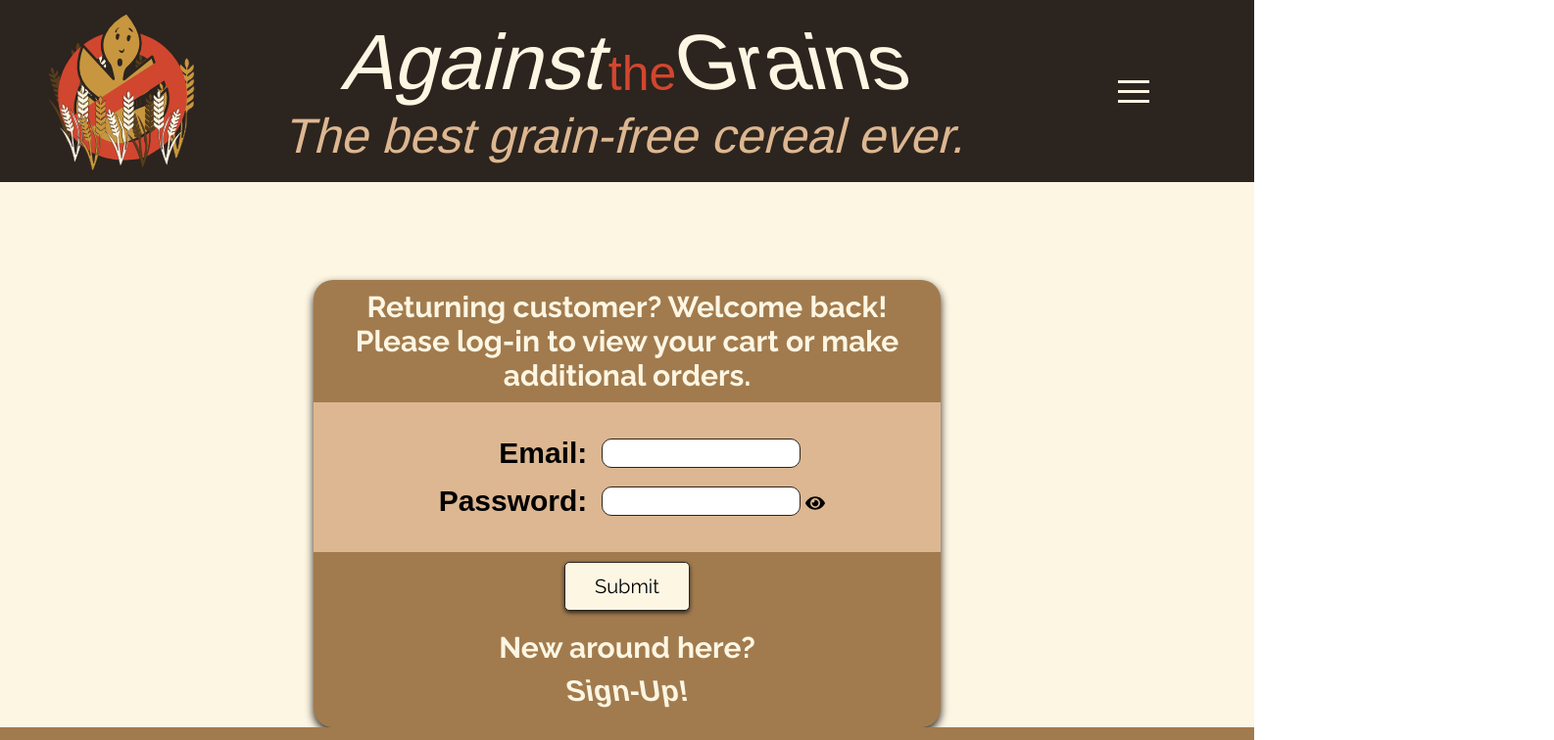
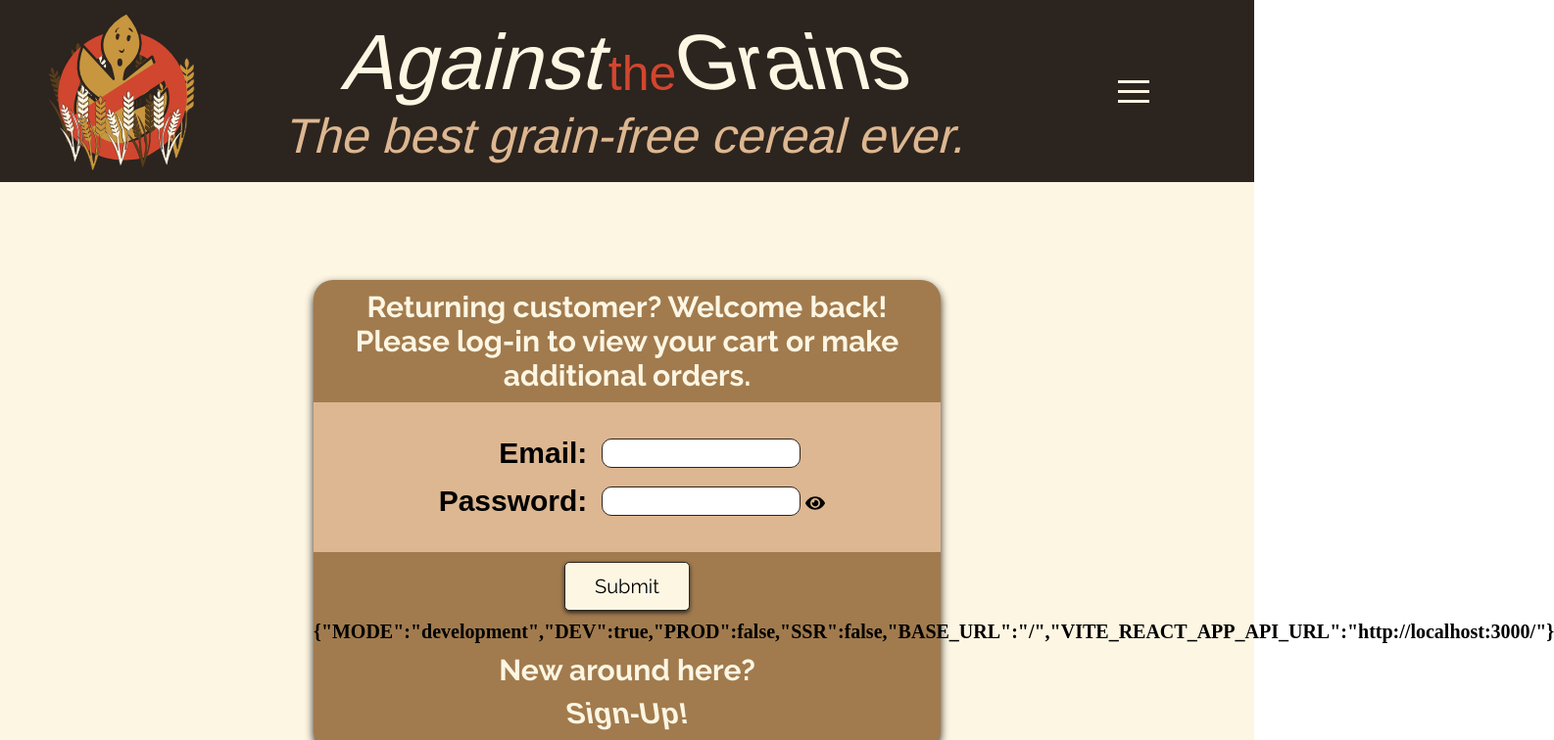
Before and after one commit to KPL33/atg, a React (Vite) app in the folder client/: page /login in a window 1280 px wide. Shown: the top 756 px of the page at 98% size, 1586 px wide, since content can reach past the window. Built offline with nearby package versions, Linux system fonts and the light colour scheme; a web font is replaced by a local one.

Commit message:
testing environment detection

```diff
--- a/client/package.json
+++ b/client/package.json
@@ -23,6 +23,7 @@
     "sequelize": "^6.37.1"
   },
   "devDependencies": {
+    "@rollup/plugin-replace": "^5.0.7",
     "@types/react": "^18.2.66",
     "@types/react-dom": "^18.2.22",
     "@vitejs/plugin-react": "^4.2.1",
--- a/client/src/components/Main/Login/Login.jsx
+++ b/client/src/components/Main/Login/Login.jsx
@@ -63,6 +63,8 @@ const Login = () => {
     return <Navigate to="/products" />;
   }
 
+  console.log("import.meta.env.development:", import.meta.env);
+
   return (
     <form name="login" onSubmit={handleSubmit} className="login-signup-form">
       <h2 className="log-greeting">
@@ -115,6 +117,9 @@ const Login = () => {
         Submit
       </button>
 
+      <h1>{JSON.stringify(import.meta.env)}</h1>
+
+
       <h4 className="log-greeting">New around here?</h4>
 
       <Link className="signup-link" to="/signup">
```
Also changed, not shown: 2 other files (tests, documents, lock files or other folders).
